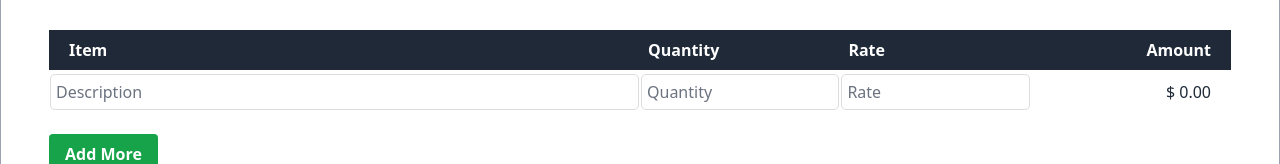
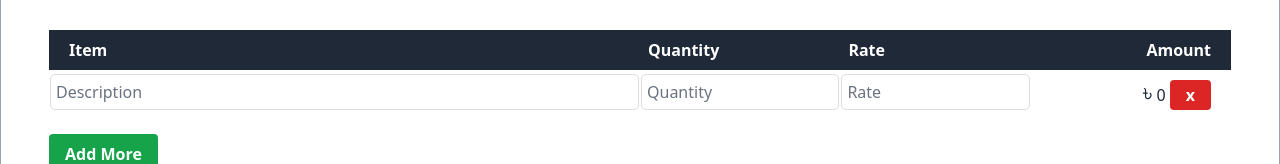
Before and after one commit to theictpark/Simple-invoice-in-Vue, a Vue app: page / in a window 1280 px wide. Shown: the part 447-611 px from the top of the page. Built offline with nearby package versions, Linux system fonts and the light colour scheme.

Commit message:
created delete button

```diff
--- a/src/App.vue
+++ b/src/App.vue
@@ -67,16 +67,17 @@ function deleteItem(index) {
                 </tr>
                 <tr v-for="(item, index) in invoice.items" :key="index" @dblclick="deleteItem(index)">
                     <td class="py-1">
-                        <input v-model="item.description" class="w-full pl-5" type="text" placeholder="Description" />
+                      <input v-model="item.description" class="w-full pl-5" type="text" placeholder="Description" />
                     </td>
                     <td class="">
-                        <input v-model="item.quantity" class="w-full" type="number" placeholder="Quantity" />
+                      <input v-model="item.quantity" class="w-full" type="number" placeholder="Quantity" />
                     </td>
                     <td class="">
-                        <input v-model="item.rate" class="w-full" type="number" placeholder="Rate">
+                      <input v-model="item.rate" class="w-full" type="number" placeholder="Rate">
                     </td>
                     <td class="py-1 pr-5 text-right text-gray-800">
-                        $ 0.00
+                      <span class="text-2xl">৳</span> {{item.amount = item.quantity * item.rate}}
+                      <span @click="deleteItem(index)" class="mt-5 bg-red-600 hover:bg-red-700 text-white font-bold py-1 px-4 rounded">x</span>
                     </td>
                 </tr>
             </table>
```
